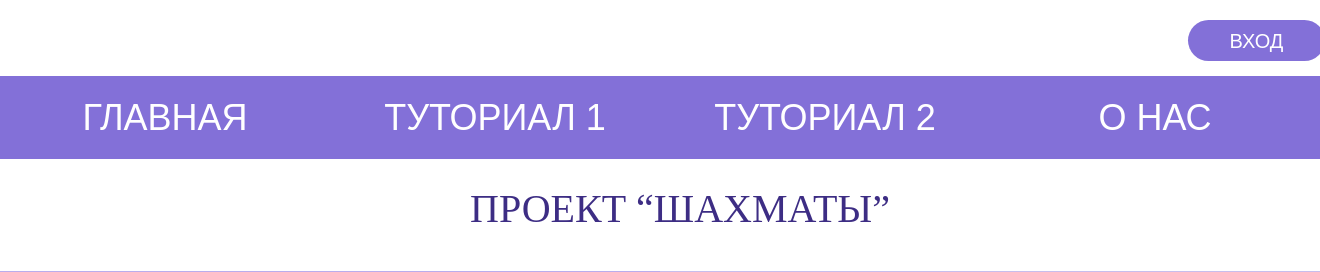
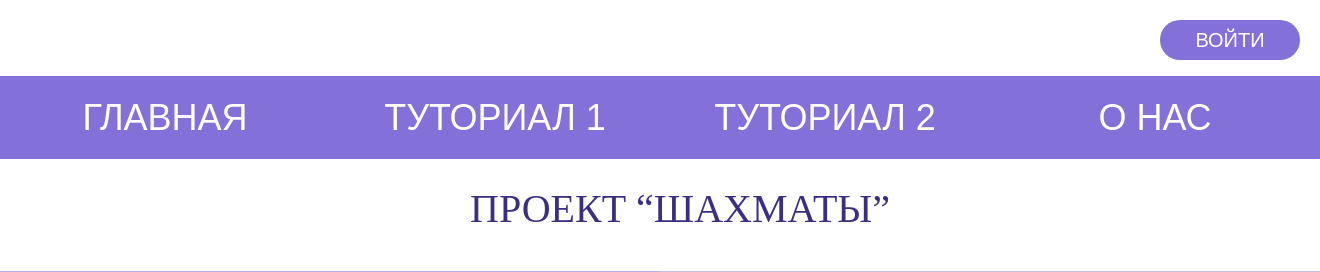
Before and after one commit to Olga-R0/Group1Website, a Django app: page /page2 in a window 1320 px wide. Shown: the top 272 px of the page. Run offline with Django 4.2, Linux system fonts and the light colour scheme; some web fonts are replaced.

Commit message:
Отредактирована кнопка Вход/Выход и перекрашены якоря

```diff
--- a/group1WebProject/main/static/main/css/page2.css
+++ b/group1WebProject/main/static/main/css/page2.css
@@ -1,10 +1,10 @@
 
 .button1{
     position: absolute;
-    width: 137px;
-    height: 41px;
-    left: 90%;
+    width: 140px;
+    height: 40px;
     top: 20px;
+    right: 20px;
 
     background: #8370D8;
     border-radius: 25px;
@@ -15,11 +15,22 @@
     font-style: normal;
     font-weight: 500;
     font-size: 20px;
-    line-height: 28px;
+    line-height: 30px;
     text-transform: uppercase;
 
     color: #FFFFFF;
 }
+
+.div1 a {
+    color: #FFFFFF;
+    text-decoration: none;
+}
+
+.button1 a {
+    color: #FFFFFF;
+    text-decoration: none;
+}
+
 .button1:hover{
     background: #644AD8;
     cursor: pointer;
@@ -585,6 +596,7 @@ padding-right: 20px;
 color: #FFFFFF;
 }
 
+
 .p17{
 
 font-family: 'Cantarell', sans-serif;
--- a/group1WebProject/main/templates/main/page2.html
+++ b/group1WebProject/main/templates/main/page2.html
@@ -13,8 +13,12 @@
 <body>
     <p><a name="top"></a></p>
     <div class="div1">
-        <form action="singin" >
-        <button class="button1">Вход</button>
+        <form action="login/">
+            {% if user.is_authenticated %}
+    <button class="button1"><a href="{% url 'users:logout' %}">Выйти</a></button>
+{% else %}
+    <button class="button1"><a href="{% url 'users:login' %}">Войти</a></button>
+{% endif %}
             </form>
     </div>
     <div class="div2">
@@ -116,7 +120,7 @@
         <div class = "div_7_2">
             <p class="p13">Шаг 6.</p>
             <p class="p14">Осталось только сделать доску для шахмат, цифры, буквы по описанным ранее методам и необходимое количество фигур. Шахматная доска с фигурами готова.</p>
-            <p class="p17"><a href="#top">В начало</a></p>
+            <p class="p17"><a href="#top" style="text-decoration: none; color: #FFFFFF;">В начало</a></p>
         </div>
     </div>
     <div class="div5">
--- a/group1WebProject/main/urls.py
+++ b/group1WebProject/main/urls.py
@@ -16,6 +16,7 @@ Including another URLconf
 """
 from django.urls import path, include
 from . import views
+from django.contrib.auth.views import LogoutView
 
 urlpatterns = [
     path('', views.main),
@@ -25,5 +26,8 @@ urlpatterns = [
     path('page2', views.page2),
     path('page3', views.page3),
     path('page4', views.page4),
-    path('singin', views.singin),
+   # path('singin', views.singin),
+    path('login/', views.LoginUser.as_view(), name='login'),
+    path('logout/', LogoutView.as_view(), name='logout'),
+   # path('login/', include('users.urls', namespace="users")),
 ]
--- a/group1WebProject/main/views.py
+++ b/group1WebProject/main/views.py
@@ -1,5 +1,9 @@
 from django.shortcuts import render
 from django.http import HttpResponse
+from django.contrib.auth import authenticate, login, logout
+from django.contrib.auth.forms import AuthenticationForm
+from django.contrib.auth.views import LoginView
+from users.forms import LoginUserForm
 
 def main(request):
     return render(request, 'main/main.html')
@@ -13,3 +17,8 @@ def page4(request):
     return render(request, 'main/page4.html')
 def about(request):
     return HttpResponse("<h1>about</h1>")
+
+class LoginUser(LoginView):
+    form_class = LoginUserForm
+    template_name = 'users/login.html'
+    extra_content = {'title': 'Авторизация'}
```
Also changed, not shown: group1WebProject/main/static/main/css/main.css (+8 -2 lines), group1WebProject/main/static/main/css/page3.css (+22 -4 lines), group1WebProject/main/templates/main/main.html (+10 -3 lines), group1WebProject/main/templates/main/page3.html (+12 -3 lines).
